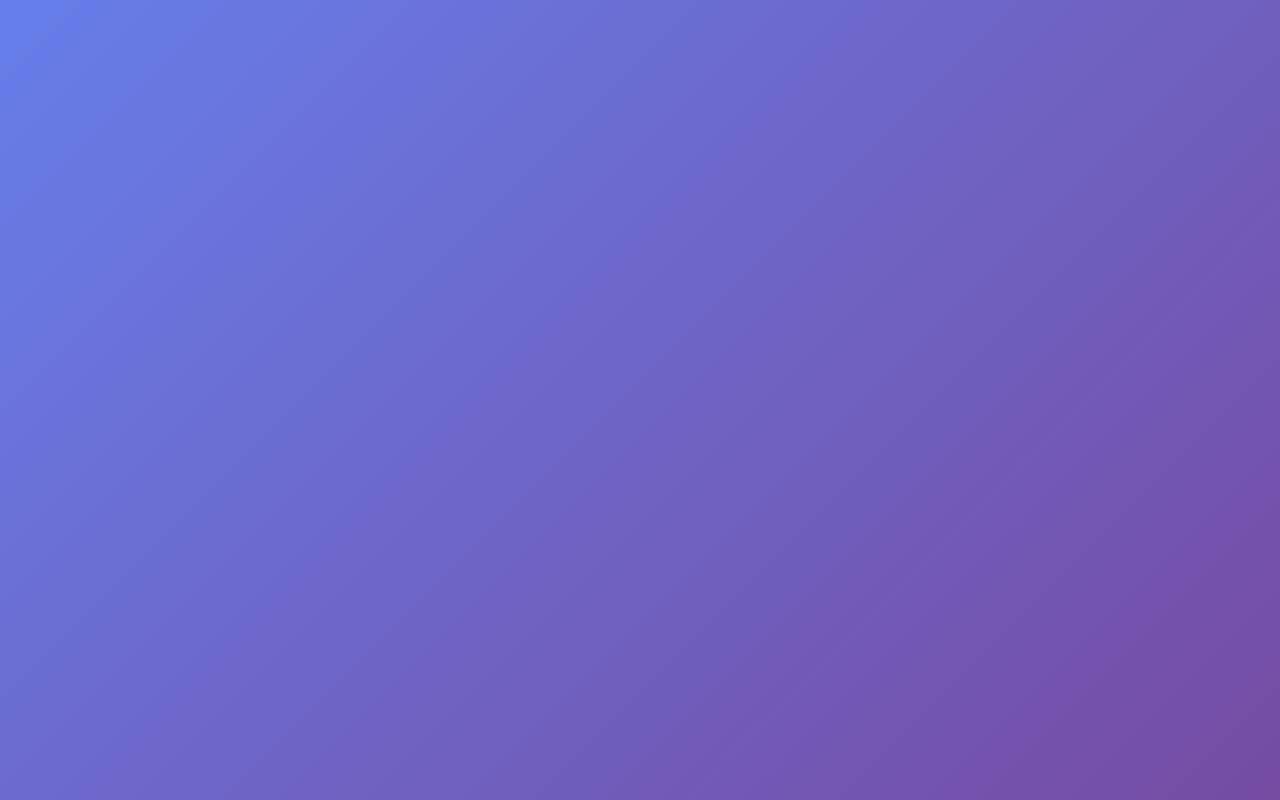
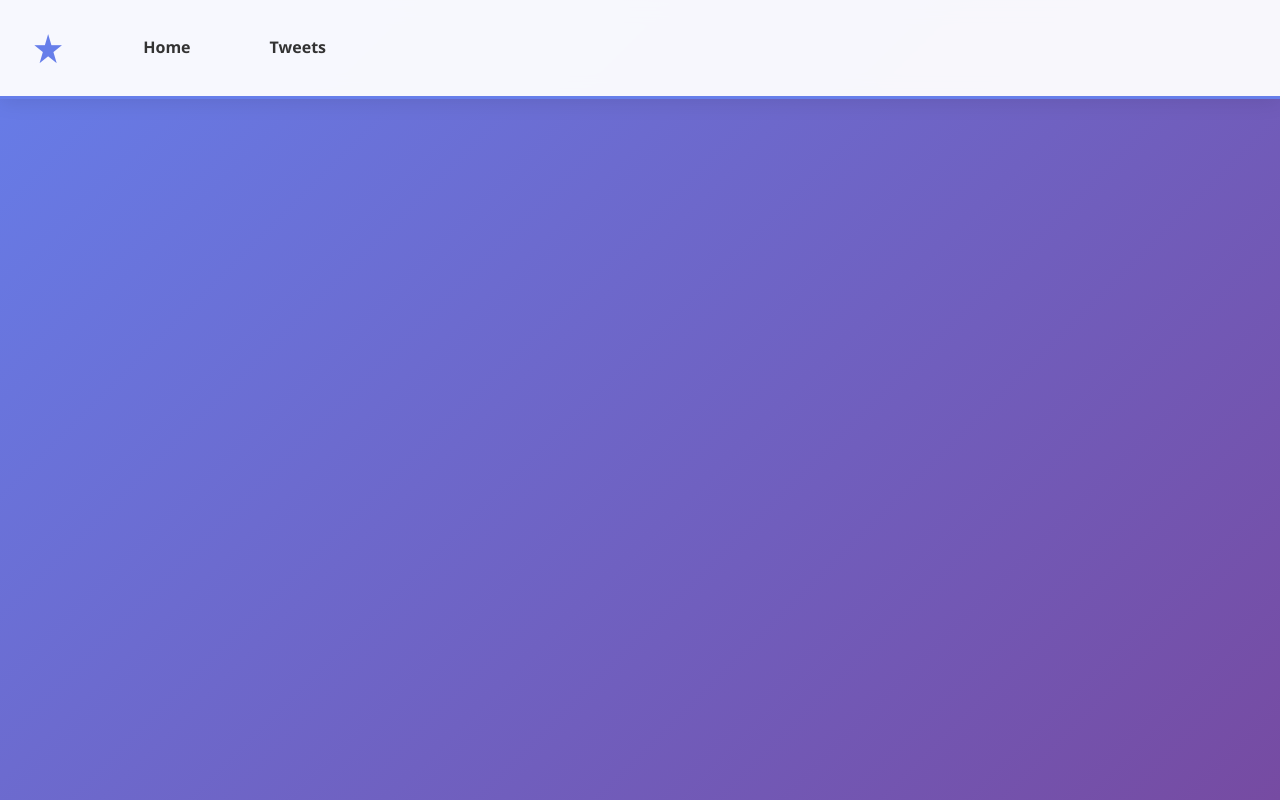
Before and after one commit to mohe4everelectrical/alx_html_css, a plain HTML site: page css_basic/index.html in a window 1280 px wide. Drawn offline with Linux system fonts and the light colour scheme.

Commit message:
Update index.html
u

```diff
--- a/css_basic/index.html
+++ b/css_basic/index.html
@@ -10,4 +10,14 @@
 <!-- rest of your HTML content -->
 <body class="works_on_smartphone">
     <!-- your content -->
+    <header>
+    <nav>
+        <ul>
+            <li><a href="#" class="logo">&#9733;</a></li> <!-- Star character -->
+            <li><a href="index.html">Home</a></li>
+            <li><a href="tweets.html">Tweets</a></li>
+            <!-- Add more navigation items as needed -->
+        </ul>
+    </nav>
+</header>
 </body>
```
